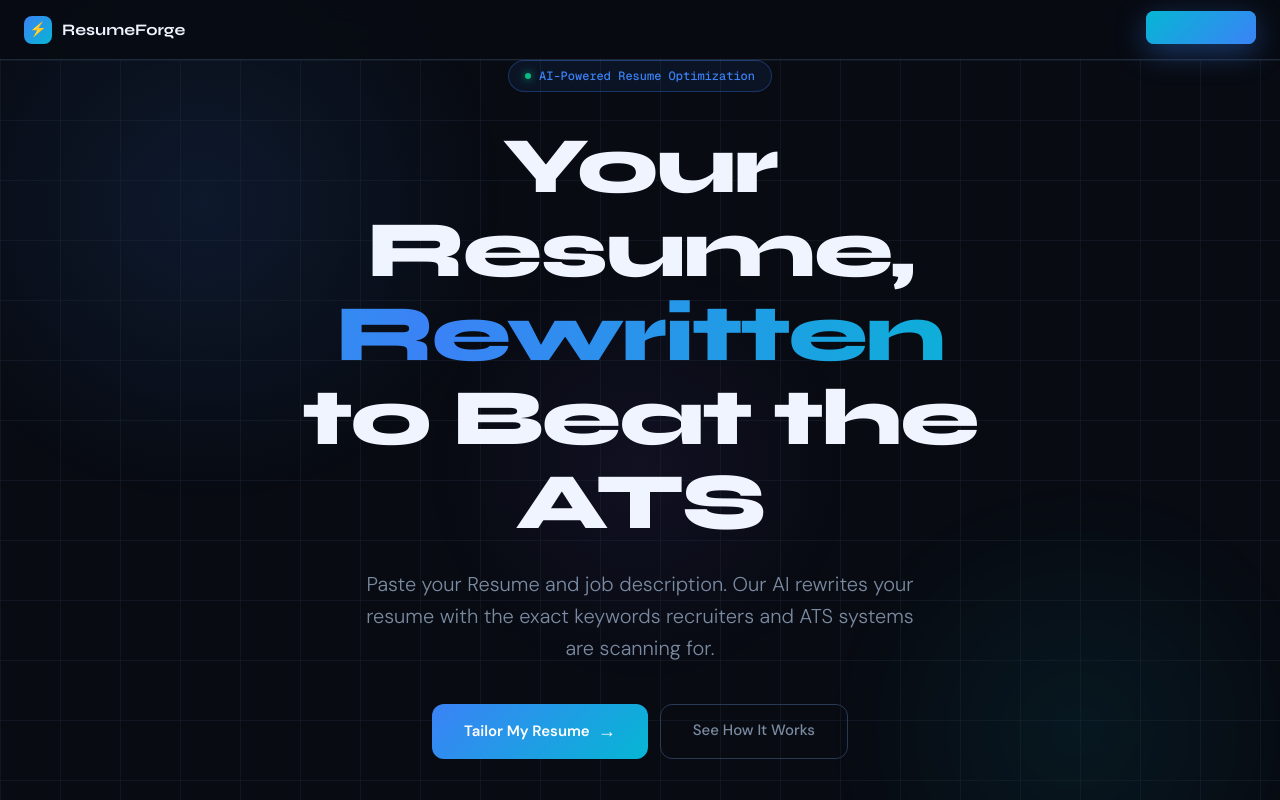
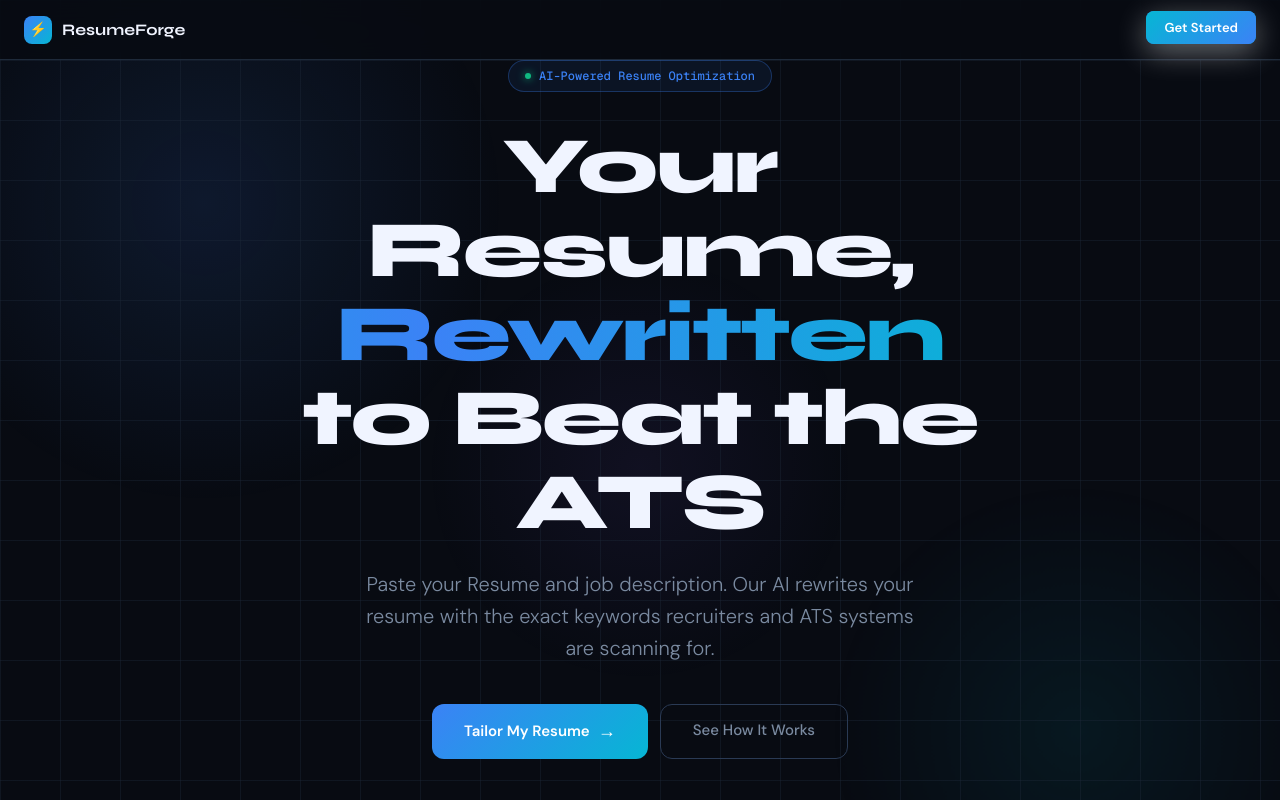
Before and after one commit to MSA2006/AI-resume-tailor, a Next.js app: page / in a window 1280 px wide. In both pictures the pointer is over the link "Get Started". Shown: the top 800 px of the page. Built offline with nearby package versions, Linux system fonts and the light colour scheme.

Commit message:
Button fixed

```diff
--- a/app/globals.css
+++ b/app/globals.css
@@ -135,6 +135,7 @@ h1, h2, h3, h4, h5, h6 {
 /* Glow button */
 .btn-glow {
   position: relative;
+  z-index: 0;
   overflow: hidden;
   background: linear-gradient(135deg, var(--accent), var(--accent-2));
   transition: all 0.3s ease;
@@ -144,18 +145,27 @@ h1, h2, h3, h4, h5, h6 {
   content: '';
   position: absolute;
   inset: 0;
+  z-index: -1;
   background: linear-gradient(135deg, var(--accent-2), var(--accent));
   opacity: 0;
   transition: opacity 0.3s ease;
 }
 
 .btn-glow:hover::before { opacity: 1; }
-.btn-glow:hover { transform: translateY(-2px); box-shadow: 0 8px 30px rgba(59, 130, 246, 0.4); }
+.btn-glow:hover { transform: translateY(-2px); box-shadow: 0 8px 30px rgba(255, 255, 255, 0.4); }
 .btn-glow:active { transform: translateY(0); }
 
 .hover-link:hover {
   border-color: var(--accent);
   color: var(--text-primary);
+}
+
+/* Ensure glow buttons keep white text on hover */
+.btn-glow, .btn-glow * {
+  color: white !important;
+}
+.btn-glow:hover, .btn-glow:hover * {
+  color: white !important;
 }
 
 /* Card styles */
```
